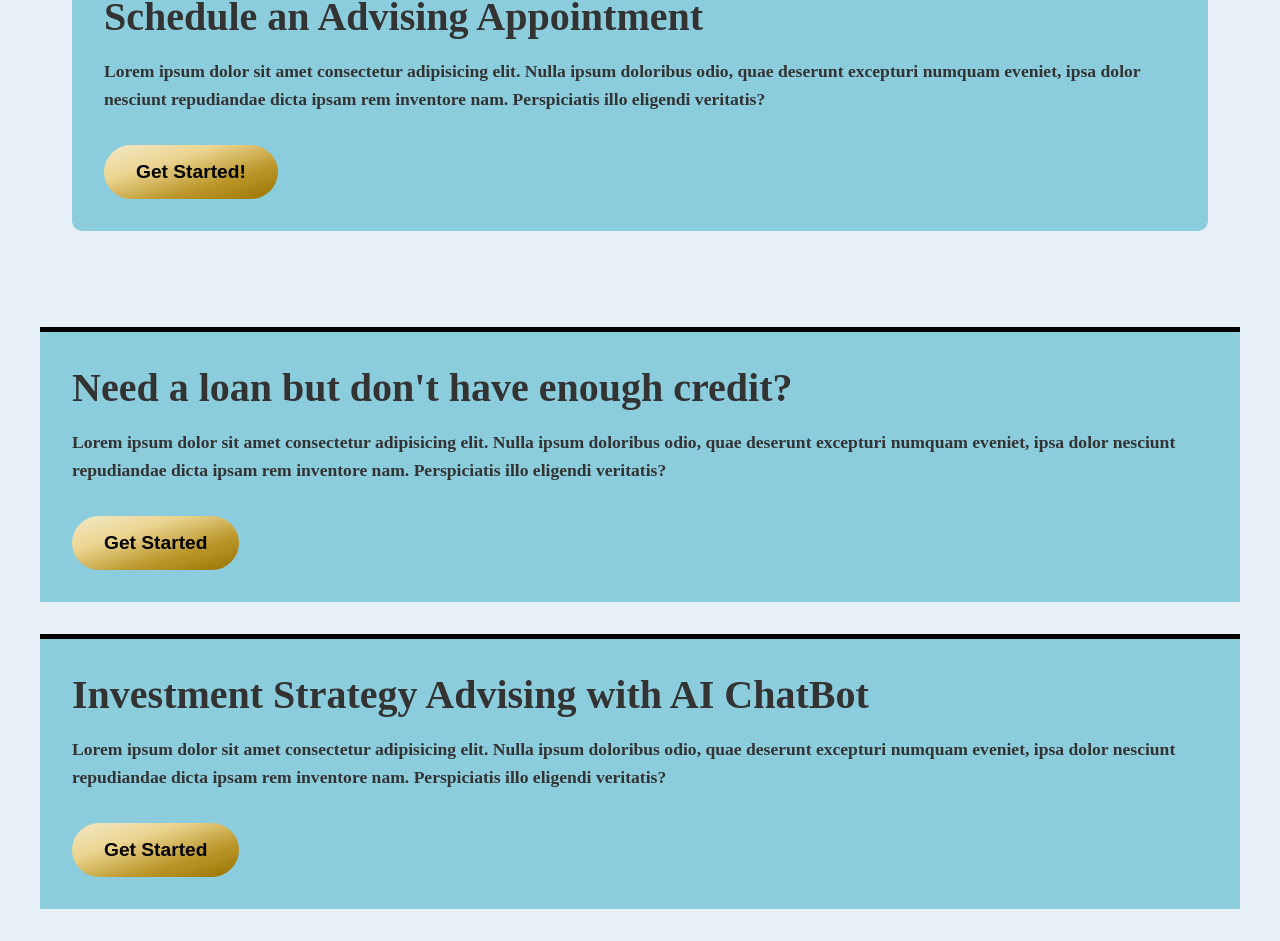
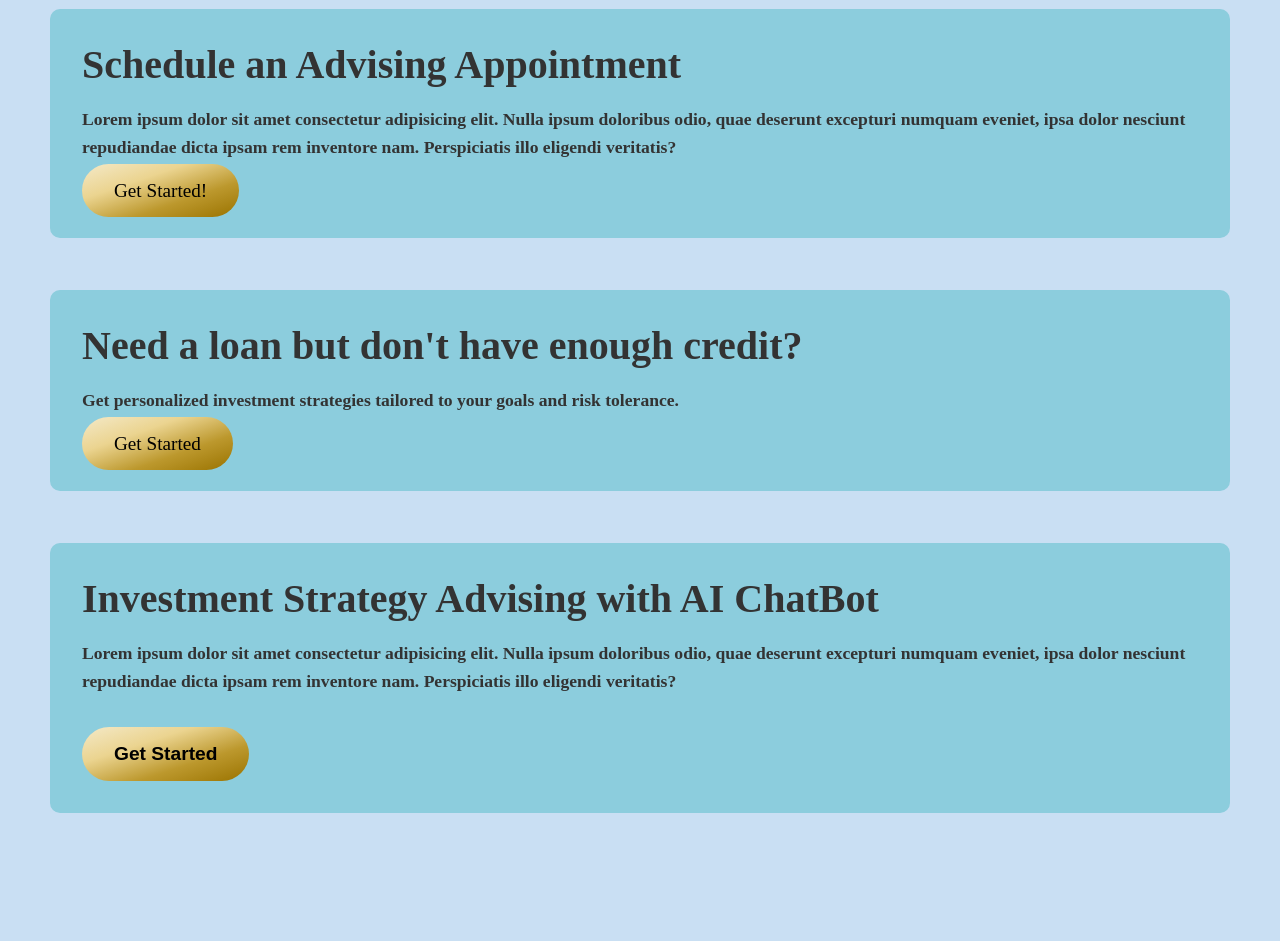
Before and after one commit to amomin2005/ripplehackutd, a React (Vite) app: page / in a window 1280 px wide. Shown: the part 433-1374 px from the top of the page. After the commit the page ends 1288 px from the top, so only its background shows below. Built offline with nearby package versions, Linux system fonts and the light colour scheme.

Commit message:
feat: changes

```diff
--- a/src/App.css
+++ b/src/App.css
@@ -17,6 +17,6 @@
 }
 
 body {
-  background-color: rgb(232, 240, 247);
+  background-color: rgb(201, 223, 243);
   font-family: 'Times New Roman', Times, serif;
 }
--- a/src/components/headers.css
+++ b/src/components/headers.css
@@ -1,6 +1,6 @@
 .header {
     background-color: #000000;
-    padding: 1rem 0;
+    padding:  3%;
     position: fixed;
     top: 0;
     left: 0;
--- a/src/components/headers.jsx
+++ b/src/components/headers.jsx
@@ -7,7 +7,7 @@ const Header = () => {
     <header className="header">
       <div className="header-container">
         <Link to="/" className="logo">
-          Your Logo
+          GoldManSachs X UTDHACK
         </Link>
         <nav className="nav-links">
           <Link to="/signup" className="nav-button">Sign Up</Link>
--- a/src/pages/financialservices.jsx
+++ b/src/pages/financialservices.jsx
@@ -55,7 +55,6 @@ const FinancialServices = () => {
               Learn More
             </Link>
           </div>
-
           {/* Retirement Planning Card */}
           <div className="bg-white rounded-lg shadow-lg p-6">
             <h2 className="text-xl font-semibold mb-4 text-blue-600">Retirement Planning</h2>
--- a/src/pages/home.css
+++ b/src/pages/home.css
@@ -1,7 +1,7 @@
 /* src/pages/home.css */
 
 .middlearea {
-    padding-top: 80px; /* Adjust based on your header height */
+    padding-top: 150px; /* Adjust based on your header height */
     text-align: center;
     margin-bottom: 2rem;
   }
@@ -19,7 +19,7 @@
   }
 
   .ok {
-    padding: 2rem;
+    padding: 10px;
     max-width: 1200px;
     margin: 0 auto;
   }
@@ -30,21 +30,27 @@
     border-radius: 10px;
     margin-bottom: 2rem;
   }
-
+  .loanok {
+    padding: 10px;
+    max-width: 1200px;
+    margin: 0 auto;
+  }
   .loan {
     background-color: rgb(140, 205, 221);
     padding: 2rem;
-    margin: 2rem auto;
+    border-radius: 10px;
+    margin-bottom: 2rem;
+  }
+  .investmentok {
+    padding: 10px;
     max-width: 1200px;
-    border-top: 5px solid black;
+    margin: 0 auto;
   }
-
   .investment {
     background-color: rgb(140, 205, 221);
     padding: 2rem;
-    margin: 2rem auto;
-    max-width: 1200px;
-    border-top: 5px solid black;
+    border-radius: 10px;
+    margin-bottom: 2rem;
   }
 
   .advisingbutton {
@@ -63,6 +69,22 @@
     transform: scale(1.05);
   }
 
+  .loanbutton {
+    background-image: linear-gradient(to bottom right, rgb(244, 233, 200), rgb(235, 212, 144), rgb(188, 152, 45), rgb(154, 115, 0));
+    padding: 1rem 2rem;
+    border: none;
+    border-radius: 900px;
+    font-size: 1.2rem;
+    color: black;
+    cursor: pointer;
+    margin-top: 1rem;
+    transition: transform 0.2s;
+  }
+
+  .loanbutton:hover {
+    transform: scale(1.05);
+  }
+
   h1 {
     margin-bottom: 1rem;
   }
--- a/src/pages/home.jsx
+++ b/src/pages/home.jsx
@@ -13,18 +13,22 @@ function Home() {
           <div className='advising'>
             <h1>Schedule an Advising Appointment</h1>
             <h3>Lorem ipsum dolor sit amet consectetur adipisicing elit. Nulla ipsum doloribus odio, quae deserunt excepturi numquam eveniet, ipsa dolor nesciunt repudiandae dicta ipsam rem inventore nam. Perspiciatis illo eligendi veritatis?</h3>
-            <button className='advisingbutton'> Get Started! </button>
+            <a className='advisingbutton' href='https://docs.google.com/forms/d/e/1FAIpQLSdZIfpzywOTAct0mvtb3BnEbF6F5Ir0KdN4_aypxOAmlmHnBg/viewform?usp=sf_link' > Get Started! </a>
           </div>
         </div>
+        <div className='loanok'>
         <div className='loan'>
           <h1>Need a loan but don't have enough credit?</h1>
-          <h3>Lorem ipsum dolor sit amet consectetur adipisicing elit. Nulla ipsum doloribus odio, quae deserunt excepturi numquam eveniet, ipsa dolor nesciunt repudiandae dicta ipsam rem inventore nam. Perspiciatis illo eligendi veritatis?</h3>
-          <button className='advisingbutton'> Get Started </button>
+          <h3> Get personalized investment strategies tailored to your goals and risk tolerance.</h3>
+          <a className='loanbutton' href='https://www.marcus.com/us/en/resources/lending'> Get Started </a>
         </div>
+        </div>
+        <div className='investmentok'>
         <div className='investment'>
           <h1>Investment Strategy Advising with AI ChatBot</h1>
           <h3>Lorem ipsum dolor sit amet consectetur adipisicing elit. Nulla ipsum doloribus odio, quae deserunt excepturi numquam eveniet, ipsa dolor nesciunt repudiandae dicta ipsam rem inventore nam. Perspiciatis illo eligendi veritatis?</h3>
           <button className='advisingbutton'> Get Started </button>
+        </div>
         </div>
       </div>
     );
```
